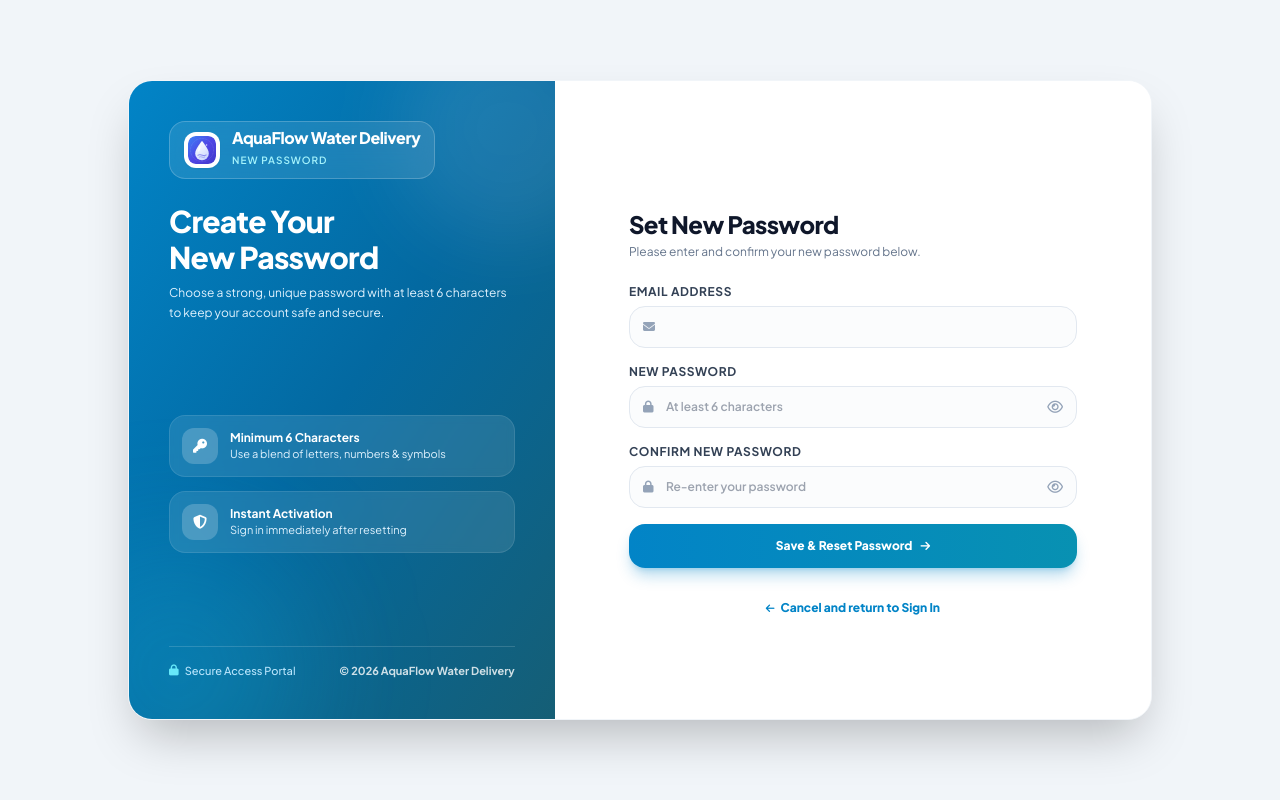
After one commit to sureshp1487/oswatersupply, a Laravel app: page /reset-password/1 in a window 1280 px wide. The commit adds this page. Run offline with Laravel 12, Linux system fonts and the light colour scheme; data comes from the database, SQL or seed files in the repository; some libraries are stand-ins or nearby versions.

Commit message:
Implement complete Forgot Password and Password Reset flow with email mailable and UI

```diff
--- /dev/null
+++ b/app/Http/Controllers/Auth/PasswordResetController.php
@@ -0,0 +1,188 @@
+<?php
+
+namespace App\Http\Controllers\Auth;
+
+use App\Http\Controllers\Controller;
+use App\Mail\ResetPasswordNotification;
+use App\Models\User;
+use Carbon\Carbon;
+use Illuminate\Http\Request;
+use Illuminate\Support\Facades\Auth;
+use Illuminate\Support\Facades\DB;
+use Illuminate\Support\Facades\Hash;
+use Illuminate\Support\Facades\Log;
+use Illuminate\Support\Facades\Mail;
+use Illuminate\Support\Str;
+
+class PasswordResetController extends Controller
+{
+    /**
+     * Display the form to request a password reset link.
+     */
+    public function showForgotPassword()
+    {
+        if (Auth::check()) {
+            return $this->redirectBasedOnRole(Auth::user());
+        }
+
+        return view('auth.forgot-password');
+    }
+
+    /**
+     * Send a password reset link to the given user.
+     */
+    public function sendResetLink(Request $request)
+    {
+        $request->validate([
+            'login' => ['required', 'string'],
+        ], [
+            'login.required' => 'Please enter your registered email address or mobile number.',
+        ]);
+
+        $loginInput = trim($request->input('login'));
+        $isEmail = filter_var($loginInput, FILTER_VALIDATE_EMAIL);
+
+        $user = $isEmail
+            ? User::where('email', $loginInput)->first()
+            : User::where('phone', $loginInput)->first();
+
+        if (!$user) {
+            return back()->withErrors([
+                'login' => 'We could not find an account matching that ' . ($isEmail ? 'email address' : 'mobile number') . '.',
+            ])->withInput();
+        }
+
+        if (empty($user->email)) {
+            return back()->withErrors([
+                'login' => 'Your account does not have a linked email address to receive password reset instructions. Please contact customer support.',
+            ])->withInput();
+        }
+
+        // Generate a cryptographically secure reset token
+        $token = Str::random(64);
+
+        // Store hashed token in password_reset_tokens table
+        DB::table('password_reset_tokens')->updateOrInsert(
+            ['email' => $user->email],
+            [
+                'token' => Hash::make($token),
+                'created_at' => Carbon::now(),
+            ]
+        );
+
+        // Generate reset password URL
+        $resetUrl = route('password.reset', [
+            'token' => $token,
+            'email' => $user->email,
+        ]);
+
+        // Send email notification
+        try {
+            Mail::to($user->email)->send(new ResetPasswordNotification($user, $token, $resetUrl));
+        } catch (\Exception $e) {
+            Log::error('Failed to send password reset email: ' . $e->getMessage(), [
+                'email' => $user->email,
+            ]);
+
+            return back()->withErrors([
+                'login' => 'Unable to send password reset email at this moment. Please check mail settings or try again later.',
+            ])->withInput();
+        }
+
+        return back()->with('status', 'A password reset link has been dispatched to ' . $user->email . '. Please check your inbox or spam folder.');
+    }
+
+    /**
+     * Display the password reset view for the given token.
+     */
+    public function showResetForm(Request $request, $token = null)
+    {
+        if (Auth::check()) {
+            return $this->redirectBasedOnRole(Auth::user());
+        }
+
+        $token = $token ?? $request->route('token') ?? $request->get('token');
+        $email = $request->get('email');
+
+        return view('auth.reset-password', [
+            'token' => $token,
+            'email' => $email,
+        ]);
+    }
+
+    /**
+     * Reset the user's password.
+     */
+    public function resetPassword(Request $request)
+    {
+        $request->validate([
+            'token' => ['required', 'string'],
+            'email' => ['required', 'email'],
+            'password' => ['required', 'string', 'min:6', 'confirmed'],
+        ], [
+            'token.required' => 'The password reset token is required.',
+            'email.required' => 'Email address is required.',
+            'email.email' => 'Please provide a valid email address.',
+            'password.required' => 'Please enter your new password.',
+            'password.min' => 'Password must be at least 6 characters.',
+            'password.confirmed' => 'Password confirmation does not match.',
+        ]);
+
+        $record = DB::table('password_reset_tokens')
+            ->where('email', $request->email)
+            ->first();
+
+        if (!$record) {
+            return back()->withErrors([
+                'email' => 'This password reset token is invalid or has already been used.',
+            ])->withInput($request->only('email'));
+        }
+
+        // Verify expiration (default 60 minutes)
+        $expireMinutes = (int) config('auth.passwords.users.expire', 60);
+        if (Carbon::parse($record->created_at)->addMinutes($expireMinutes)->isPast()) {
+            DB::table('password_reset_tokens')->where('email', $request->email)->delete();
+
+            return back()->withErrors([
+                'email' => 'This password reset link has expired. Please request a new one.',
+            ])->withInput($request->only('email'));
+        }
+
+        // Verify token hash
+        if (!Hash::check($request->token, $record->token)) {
+            return back()->withErrors([
+                'email' => 'This password reset token is invalid or corrupted.',
+            ])->withInput($request->only('email'));
+        }
+
+        $user = User::where('email', $request->email)->first();
+
+        if (!$user) {
+            return back()->withErrors([
+                'email' => 'No active user found with this email address.',
+            ])->withInput($request->only('email'));
+        }
+
+        // Update password (User model cast 'password' => 'hashed' auto-hashes it)
+        $user->password = $request->password;
+        $user->setRememberToken(Str::random(60));
+        $user->save();
+
+        // Delete used token
+        DB::table('password_reset_tokens')->where('email', $request->email)->delete();
+
+        return redirect()->route('login')->with('status', 'Your password has been successfully reset! You can now log in with your new password.');
+    }
+
+    /**
+     * Redirect authenticated user based on role.
+     */
+    protected function redirectBasedOnRole($user)
+    {
+        return match ($user->role) {
+            'admin' => redirect()->route('admin.dashboard'),
+            'driver' => redirect()->route('driver.dashboard'),
+            default => redirect()->route('customer.home'),
+        };
+    }
+}
--- /dev/null
+++ b/resources/views/auth/reset-password.blade.php
@@ -0,0 +1,185 @@
+<!DOCTYPE html>
+<html lang="en">
+<head>
+    <meta charset="UTF-8">
+    <meta name="viewport" content="width=device-width, initial-scale=1.0">
+    <title>Set New Password | {{ $appSettings['business_name'] ?? 'AquaFlow' }}</title>
+    <meta name="robots" content="noindex, nofollow">
+    <!-- Brand Favicon & Icons -->
+    <link rel="manifest" href="/manifest.json">
+    <link rel="icon" type="image/svg+xml" href="/icons/logo.svg">
+    <link rel="shortcut icon" href="/favicon.ico">
+    <link rel="apple-touch-icon" href="/icons/icon-192.png">
+    <script src="https://cdn.tailwindcss.com"></script>
+    <link href="https://fonts.googleapis.com/css2?family=Plus+Jakarta+Sans:wght@400;500;600;700;800;900&display=swap" rel="stylesheet">
+    <link rel="stylesheet" href="https://cdnjs.cloudflare.com/ajax/libs/font-awesome/6.5.1/css/all.min.css">
+    <script src="https://code.jquery.com/jquery-3.7.1.min.js"></script>
+    <style>
+        body { font-family: 'Plus Jakarta Sans', sans-serif; }
+    </style>
+</head>
+<body class="bg-slate-100 min-h-screen flex items-center justify-center p-3 sm:p-6 lg:p-10">
+
+    <!-- Split Screen Card Container -->
+    <div class="w-full max-w-5xl bg-white rounded-3xl shadow-2xl border border-slate-100 overflow-hidden grid grid-cols-1 lg:grid-cols-12 min-h-[640px]">
+
+        <!-- Left Side: Brand Showcase -->
+        <div class="hidden lg:flex lg:col-span-5 bg-gradient-to-br from-sky-600 via-sky-700 to-cyan-800 text-white p-8 sm:p-10 flex-col justify-between relative overflow-hidden">
+            <div class="absolute -top-16 -right-16 w-56 h-56 bg-white/10 rounded-full blur-2xl pointer-events-none"></div>
+            <div class="absolute -bottom-20 -left-20 w-64 h-64 bg-cyan-400/20 rounded-full blur-3xl pointer-events-none"></div>
+
+            <!-- Top Brand Header -->
+            <div class="relative z-10 space-y-4">
+                <div class="inline-flex items-center space-x-3 bg-white/10 backdrop-blur-md px-3.5 py-2 rounded-2xl border border-white/20">
+                    <img src="/icons/logo.svg" alt="Logo" class="w-9 h-9 rounded-xl bg-white p-1 object-contain shadow-sm">
+                    <div>
+                        <h2 class="text-base font-extrabold tracking-tight leading-none text-white">{{ $appSettings['business_name'] ?? 'HydroPro Delivery' }}</h2>
+                        <span class="text-[10px] text-cyan-200 uppercase tracking-widest font-semibold">New Password</span>
+                    </div>
+                </div>
+
+                <div class="pt-2">
+                    <h1 class="text-2xl sm:text-3xl font-black text-white tracking-tight leading-snug">
+                        Create Your <br>New Password
+                    </h1>
+                    <p class="text-xs text-sky-100 mt-2 leading-relaxed">
+                        Choose a strong, unique password with at least 6 characters to keep your account safe and secure.
+                    </p>
+                </div>
+            </div>
+
+            <!-- Middle Feature Highlights -->
+            <div class="relative z-10 my-8 space-y-3.5">
+                <div class="flex items-center space-x-3 bg-white/10 backdrop-blur-sm p-3 rounded-2xl border border-white/10">
+                    <div class="w-9 h-9 rounded-xl bg-white/20 flex items-center justify-center text-white shrink-0">
+                        <i class="fa-solid fa-key text-sm"></i>
+                    </div>
+                    <div>
+                        <h4 class="text-xs font-bold text-white">Minimum 6 Characters</h4>
+                        <p class="text-[11px] text-sky-100">Use a blend of letters, numbers & symbols</p>
+                    </div>
+                </div>
+
+                <div class="flex items-center space-x-3 bg-white/10 backdrop-blur-sm p-3 rounded-2xl border border-white/10">
+                    <div class="w-9 h-9 rounded-xl bg-white/20 flex items-center justify-center text-white shrink-0">
+                        <i class="fa-solid fa-shield-halved text-sm"></i>
+                    </div>
+                    <div>
+                        <h4 class="text-xs font-bold text-white">Instant Activation</h4>
+                        <p class="text-[11px] text-sky-100">Sign in immediately after resetting</p>
+                    </div>
+                </div>
+            </div>
+
+            <!-- Bottom Testimonial / Trust Footer -->
+            <div class="relative z-10 pt-4 border-t border-white/15 flex items-center justify-between text-[11px] text-sky-200">
+                <span class="flex items-center space-x-1.5 font-medium">
+                    <i class="fa-solid fa-lock text-cyan-300"></i>
+                    <span>Secure Access Portal</span>
+                </span>
+                <span class="text-white/80 font-bold">&copy; {{ date('Y') }} {{ $appSettings['business_name'] ?? 'HydroPro' }}</span>
+            </div>
+        </div>
+
+        <!-- Right Side: Reset Form -->
+        <div class="col-span-1 lg:col-span-7 p-6 sm:p-10 lg:p-12 flex flex-col justify-center bg-white">
+            <div class="max-w-md w-full mx-auto space-y-6">
+
+                <!-- Mobile Only Brand Header -->
+                <div class="lg:hidden text-center space-y-1 mb-2">
+                    <img src="/icons/logo.svg" alt="Logo" class="w-12 h-12 rounded-2xl mx-auto shadow-md p-1 bg-gradient-to-tr from-sky-500 to-cyan-600 object-contain">
+                    <h3 class="text-lg font-black text-slate-900 tracking-tight">{{ $appSettings['business_name'] ?? 'HydroPro Delivery' }}</h3>
+                </div>
+
+                <div>
+                    <h2 class="text-2xl font-black text-slate-900 tracking-tight">Set New Password</h2>
+                    <p class="text-xs text-slate-500 mt-1">Please enter and confirm your new password below.</p>
+                </div>
+
+                @if($errors->any())
+                    <div class="p-3.5 rounded-2xl bg-rose-50 border border-rose-200 text-rose-800 text-xs flex items-center space-x-2">
+                        <i class="fa-solid fa-circle-exclamation text-sm shrink-0"></i>
+                        <span>{{ $errors->first() }}</span>
+                    </div>
+                @endif
+
+                <form action="{{ route('password.update') }}" method="POST" class="space-y-4">
+                    @csrf
+                    <input type="hidden" name="token" value="{{ $token }}">
+
+                    <!-- Email Input -->
+                    <div>
+                        <label class="block text-xs font-bold text-slate-700 uppercase tracking-wider mb-1.5">Email Address</label>
+                        <div class="relative">
+                            <div class="absolute inset-y-0 left-0 pl-3.5 flex items-center pointer-events-none text-slate-400">
+                                <i class="fa-solid fa-envelope text-xs"></i>
+                            </div>
+                            <input type="email" name="email" value="{{ old('email', $email) }}" required
+                                   class="w-full pl-9 pr-4 py-3 rounded-2xl border border-slate-200 text-xs font-semibold focus:outline-none focus:ring-2 focus:ring-sky-500 focus:border-transparent transition bg-slate-50/50 hover:bg-white focus:bg-white">
+                        </div>
+                    </div>
+
+                    <!-- New Password Input -->
+                    <div>
+                        <label class="block text-xs font-bold text-slate-700 uppercase tracking-wider mb-1.5">New Password</label>
+                        <div class="relative">
+                            <div class="absolute inset-y-0 left-0 pl-3.5 flex items-center pointer-events-none text-slate-400">
+                                <i class="fa-solid fa-lock text-xs"></i>
+                            </div>
+                            <input type="password" name="password" id="newPasswordInput" required placeholder="At least 6 characters"
+                                   class="w-full pl-9 pr-10 py-3 rounded-2xl border border-slate-200 text-xs font-semibold focus:outline-none focus:ring-2 focus:ring-sky-500 focus:border-transparent transition bg-slate-50/50 hover:bg-white focus:bg-white">
+                            <button type="button" onclick="toggleVisibility('newPasswordInput', 'newPasswordIcon')" class="absolute inset-y-0 right-0 pr-3.5 flex items-center text-slate-400 hover:text-slate-600 focus:outline-none cursor-pointer">
+                                <i class="fa-regular fa-eye text-sm" id="newPasswordIcon"></i>
+                            </button>
+                        </div>
+                    </div>
+
+                    <!-- Confirm New Password Input -->
+                    <div>
+                        <label class="block text-xs font-bold text-slate-700 uppercase tracking-wider mb-1.5">Confirm New Password</label>
+                        <div class="relative">
+                            <div class="absolute inset-y-0 left-0 pl-3.5 flex items-center pointer-events-none text-slate-400">
+                                <i class="fa-solid fa-lock text-xs"></i>
+                            </div>
+                            <input type="password" name="password_confirmation" id="confirmPasswordInput" required placeholder="Re-enter your password"
+                                   class="w-full pl-9 pr-10 py-3 rounded-2xl border border-slate-200 text-xs font-semibold focus:outline-none focus:ring-2 focus:ring-sky-500 focus:border-transparent transition bg-slate-50/50 hover:bg-white focus:bg-white">
+                            <button type="button" onclick="toggleVisibility('confirmPasswordInput', 'confirmPasswordIcon')" class="absolute inset-y-0 right-0 pr-3.5 flex items-center text-slate-400 hover:text-slate-600 focus:outline-none cursor-pointer">
+                                <i class="fa-regular fa-eye text-sm" id="confirmPasswordIcon"></i>
+                            </button>
+                        </div>
+                    </div>
+
+                    <button type="submit" class="w-full py-3.5 rounded-2xl bg-gradient-to-r from-sky-600 to-cyan-600 hover:from-sky-700 hover:to-cyan-700 text-white font-extrabold text-xs shadow-lg shadow-sky-600/30 active:scale-[0.99] transition flex items-center justify-center space-x-2">
+                        <span>Save & Reset Password</span>
+                        <i class="fa-solid fa-arrow-right text-[11px]"></i>
+                    </button>
+                </form>
+
+                <div class="text-center pt-2 text-xs text-slate-600">
+                    <a href="{{ route('login') }}" class="font-extrabold text-sky-600 hover:underline inline-flex items-center space-x-1.5">
+                        <i class="fa-solid fa-arrow-left text-[10px]"></i>
+                        <span>Cancel and return to Sign In</span>
+                    </a>
+                </div>
+
+            </div>
+        </div>
+
+    </div>
+
+    <script>
+        function toggleVisibility(inputId, iconId) {
+            const input = $('#' + inputId);
+            const icon = $('#' + iconId);
+            if (input.attr('type') === 'password') {
+                input.attr('type', 'text');
+                icon.removeClass('fa-eye').addClass('fa-eye-slash');
+            } else {
+                input.attr('type', 'password');
+                icon.removeClass('fa-eye-slash').addClass('fa-eye');
+            }
+        }
+    </script>
+
+</body>
+</html>
--- a/routes/web.php
+++ b/routes/web.php
@@ -3,6 +3,7 @@
 use Illuminate\Support\Facades\Route;
 use App\Http\Controllers\Auth\AuthController;
 use App\Http\Controllers\Auth\GoogleAuthController;
+use App\Http\Controllers\Auth\PasswordResetController;
 use App\Http\Controllers\Customer\CustomerController;
 use App\Http\Controllers\Admin\AdminController;
 use App\Http\Controllers\Admin\AdminNotificationController;
@@ -29,6 +30,12 @@ Route::middleware('guest')->group(function () {
     // Google OAuth Routes
     Route::get('/auth/google', [GoogleAuthController::class, 'redirect'])->name('auth.google');
     Route::get('/auth/google/callback', [GoogleAuthController::class, 'callback'])->name('auth.google.callback');
+
+    // Password Reset Flow
+    Route::get('/forgot-password', [PasswordResetController::class, 'showForgotPassword'])->name('password.request');
+    Route::post('/forgot-password', [PasswordResetController::class, 'sendResetLink'])->name('password.email');
+    Route::get('/reset-password/{token}', [PasswordResetController::class, 'showResetForm'])->name('password.reset');
+    Route::post('/reset-password', [PasswordResetController::class, 'resetPassword'])->name('password.update');
 });
 
 Route::match(['get', 'post'], '/logout', [AuthController::class, 'logout'])->name('logout');
```
Also changed, not shown: app/Mail/ResetPasswordNotification.php (added, +60 -0 lines), resources/views/auth/forgot-password.blade.php (added, +152 -0 lines), resources/views/auth/login.blade.php (+8 -1 lines), resources/views/emails/password_reset.blade.php (added, +97 -0 lines).
